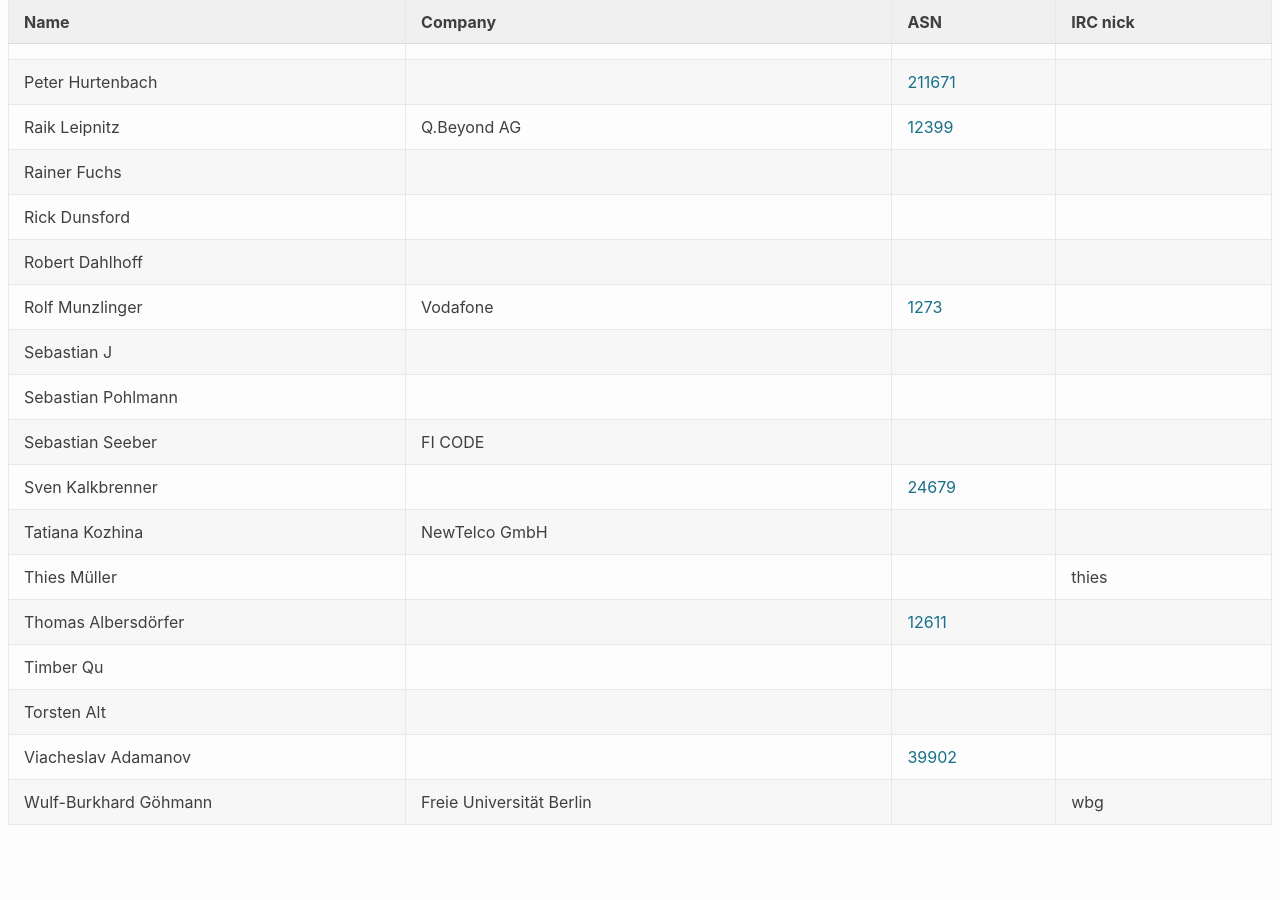
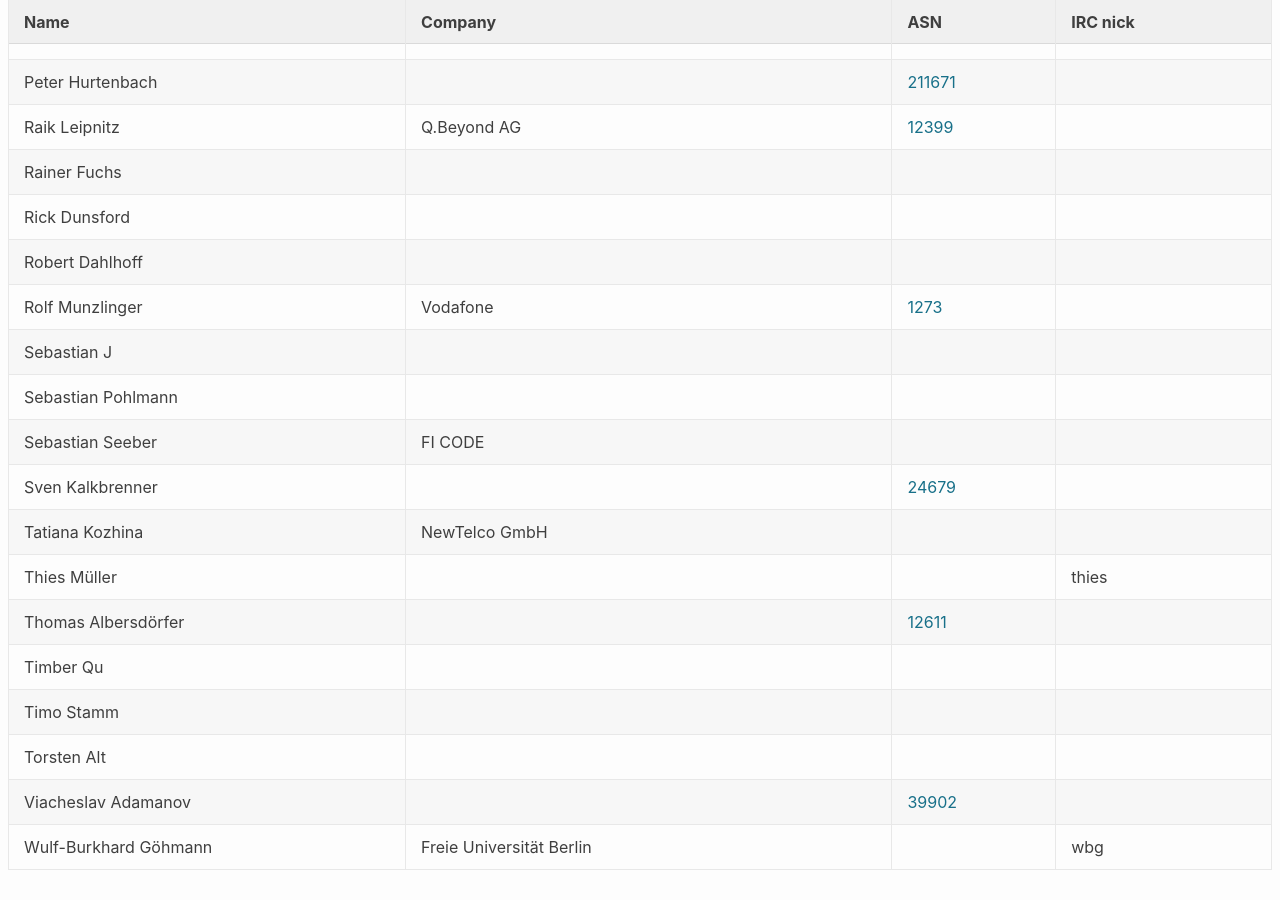
Before and after one commit to denog/pretix-attendeelist, a Jekyll site: the page built from denog15/index.md, in a window 1280 px wide and 900 px high, scrolled down 20867 px. Built offline with Jekyll 4.4.1, drawn with Linux system fonts in a browser that asks for light colours; before the commit the page ends 21722 px from its top, so only the background shows below that.

Commit message:
Latest data: Fri Nov  3 09:10:22 UTC 2023

```diff
--- a/_data/attendees_denog15_online.json
+++ b/_data/attendees_denog15_online.json
@@ -294,6 +294,12 @@
     "asn": null
   },
   {
+    "name": "Timo Stamm",
+    "company": null,
+    "irc": null,
+    "asn": null
+  },
+  {
     "name": "Torsten Alt",
     "company": null,
     "irc": null,
```
